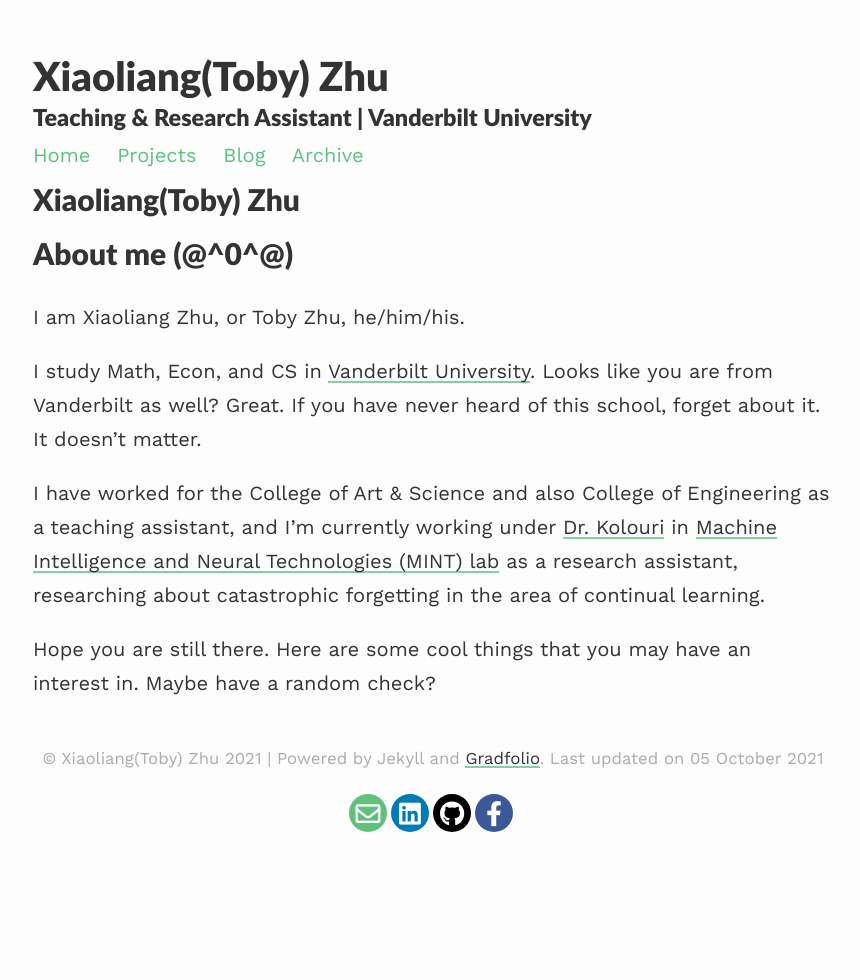
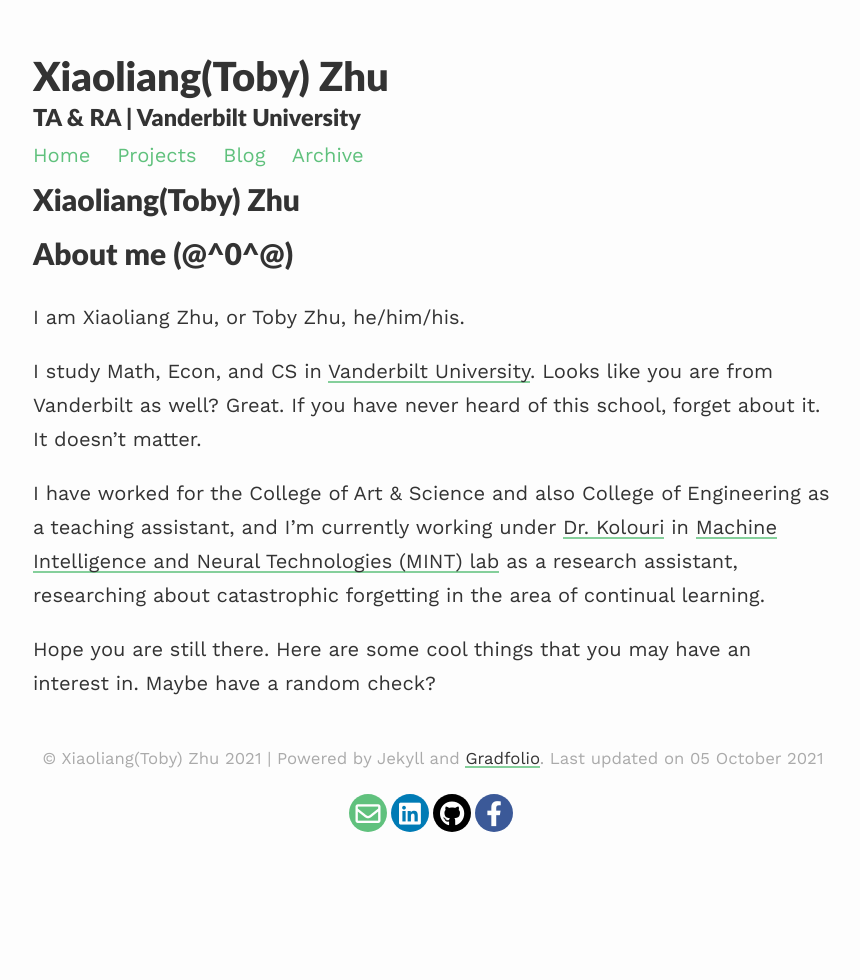
Before and after one commit to zxllxz2/tobyzhu, a Jekyll site: the page built from docs/index.md, in a window 1280 px wide. Shown: the whole page, without its empty margins (207-1067 px from the left). Built offline with Jekyll 4.4.1, drawn with Linux system fonts in a browser that asks for light colours; nearby versions of some CDN libraries; our own code applies the rules of GitHub Pages for plain Markdown files.

Commit message:
update the description

```diff
--- a/docs/_config.yml
+++ b/docs/_config.yml
@@ -1,13 +1,8 @@
 remote_theme: jitinnair1/gradfolio
-# title: Xiaoliang(Toby) Zhu
-# description: Welcome to the wonderland!
+title: Xiaoliang(Toby) Zhu
+description: TA & RA | Vanderbilt University
 
-### your site title here
-
-title: Xiaoliang(Toby) Zhu
-description: Teaching & Research Assistant | Vanderbilt University
-
-baseurl: /gradfolio #name of GitHub repository
+baseurl: /tobyzhu #name of GitHub repository
 # url: "" #custom url to be used instead of GitHub repository
 email: xiaoliang.zhu@vanderbilt.edu
 
```
